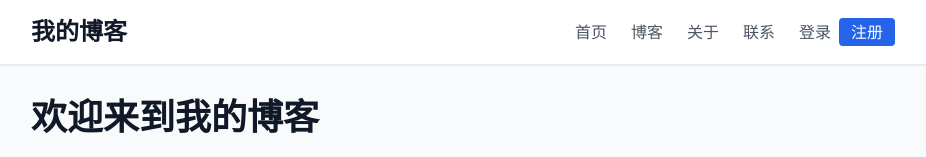
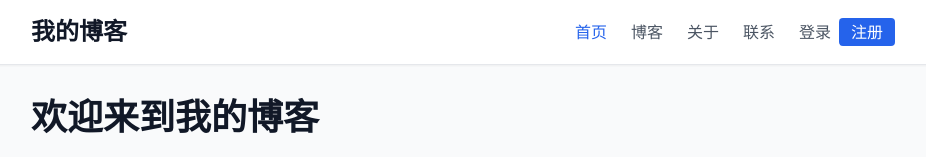
Before and after one commit to mituyang/boke, a Next.js app: page / in a window 1280 px wide. Shown: the top 157 px of the page, without its empty margins (177-1103 px from the left). Built offline with nearby package versions, Linux system fonts and the light colour scheme; no server answers.

Commit message:
解决‘写文章’颜色显示bug

```diff
--- a/components/Header.tsx
+++ b/components/Header.tsx
@@ -1,14 +1,30 @@
 'use client';
 
 import Link from 'next/link'
+import { usePathname } from 'next/navigation'
 import { useAuth } from './AuthContext'
 
 export default function Header() {
   const { user, logout, isAdmin, isLoggedIn } = useAuth();
+  const pathname = usePathname();
 
   const handleLogout = async () => {
     await logout();
     window.location.href = '/';
+  };
+
+  // 判断是否为当前页面
+  const isCurrentPage = (href: string) => {
+    if (href === '/' && pathname === '/') return true;
+    if (href !== '/' && pathname.startsWith(href)) return true;
+    return false;
+  };
+
+  // 获取链接样式
+  const getLinkStyle = (href: string) => {
+    return isCurrentPage(href)
+      ? "text-blue-600 font-medium transition-colors"
+      : "text-gray-600 hover:text-gray-900 transition-colors";
   };
 
   return (
@@ -20,26 +36,26 @@ export default function Header() {
           </Link>
 
           <div className="flex items-center space-x-6">
-            <Link href="/" className="text-gray-600 hover:text-gray-900 transition-colors">
+            <Link href="/" className={getLinkStyle('/')}>
               首页
             </Link>
-            <Link href="/blog" className="text-gray-600 hover:text-gray-900 transition-colors">
+            <Link href="/blog" className={getLinkStyle('/blog')}>
               博客
             </Link>
-            <Link href="/about" className="text-gray-600 hover:text-gray-900 transition-colors">
+            <Link href="/about" className={getLinkStyle('/about')}>
               关于
             </Link>
-            <Link href="/contact" className="text-gray-600 hover:text-gray-900 transition-colors">
+            <Link href="/contact" className={getLinkStyle('/contact')}>
               联系
             </Link>
 
             {/* 登录用户可以看到写文章和我的文章 */}
             {isLoggedIn() && (
               <>
-                <Link href="/write" className="text-blue-600 hover:text-blue-800 transition-colors font-medium">
+                <Link href="/write" className={getLinkStyle('/write')}>
                   写文章
                 </Link>
-                <Link href="/my-posts" className="text-gray-600 hover:text-gray-900 transition-colors">
+                <Link href="/my-posts" className={getLinkStyle('/my-posts')}>
                   我的文章
                 </Link>
               </>
@@ -47,7 +63,7 @@ export default function Header() {
 
             {/* 管理员才能看到管理链接 */}
             {isAdmin() && (
-              <Link href="/admin" className="text-gray-600 hover:text-gray-900 transition-colors">
+              <Link href="/admin" className={getLinkStyle('/admin')}>
                 管理
               </Link>
             )}
```
